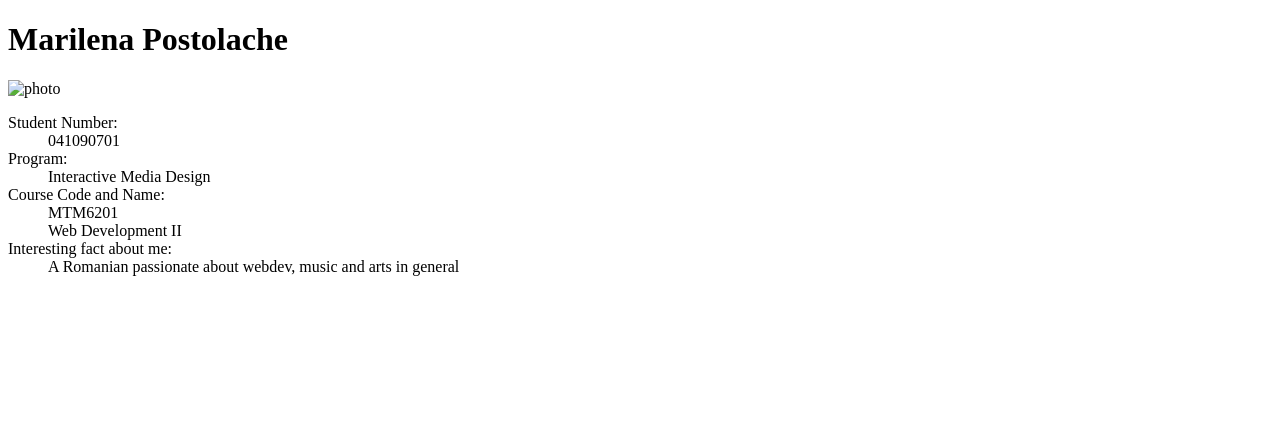
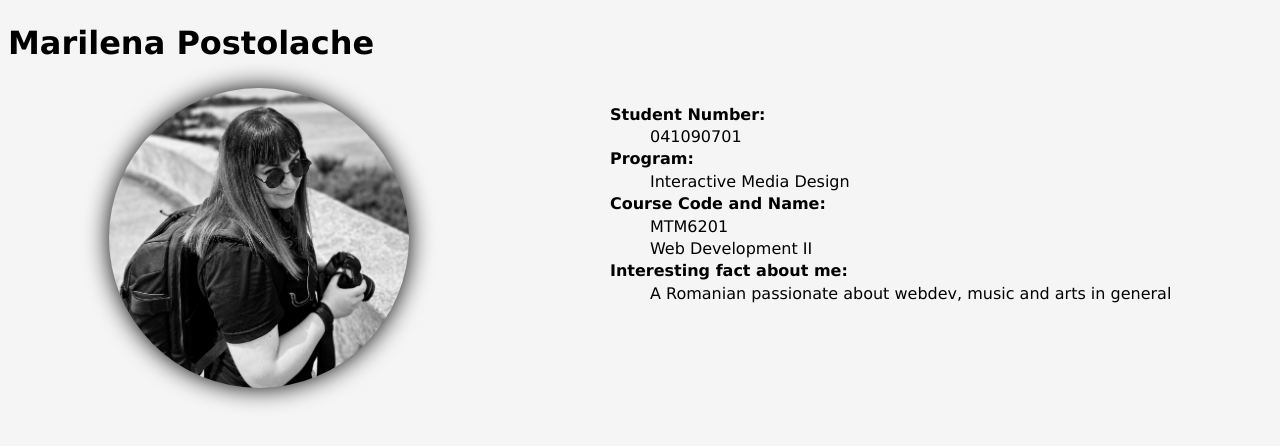
Before and after one commit to post0061/mtm6201-week1, a plain HTML site: page index.html in a window 1280 px wide. Drawn offline with Linux system fonts and the light colour scheme; the site is published under a folder, as on GitHub Pages, so addresses that start at the root find nothing.

Commit message:
fix import

```diff
--- a/index.html
+++ b/index.html
@@ -4,7 +4,7 @@
     <meta charset="UTF-8" />
     <meta name="viewport" content="width=device-width, initial-scale=1.0" />
     <title>Marilena Postolache</title>
-    <link rel="stylesheet" href="/css/main.css" />
+    <link rel="stylesheet" href="css/main.css" />
   </head>
 
   <body>
@@ -13,7 +13,7 @@
     </header>
     <main>
       <div class="img-wrapper">
-        <img class="avatar" src="/images/avatar1.jpg" alt="photo" />
+        <img class="avatar" src="images/avatar1.jpg" alt="photo" />
       </div>
       <div class="descriptive-list">
         <dl>
```
